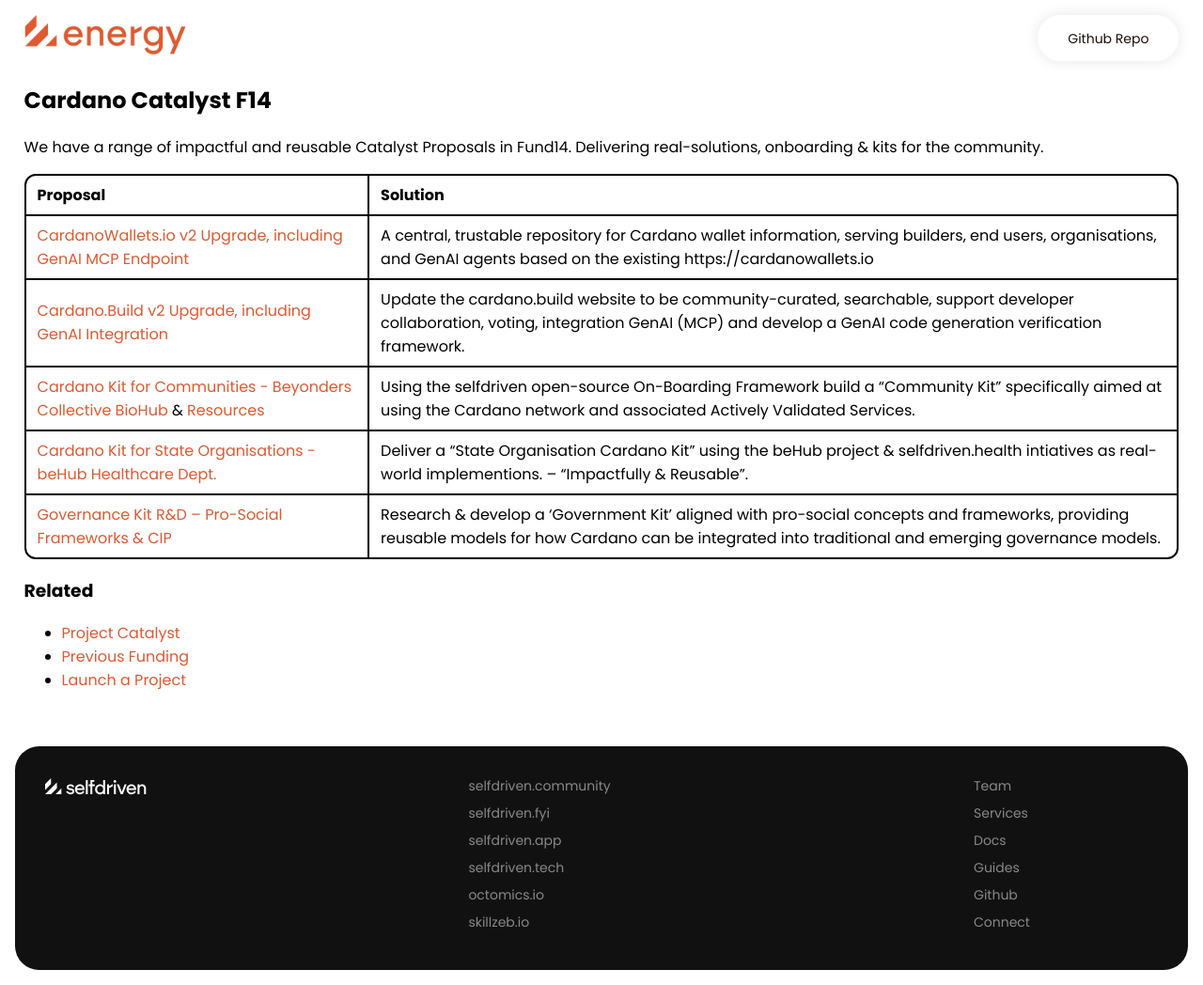
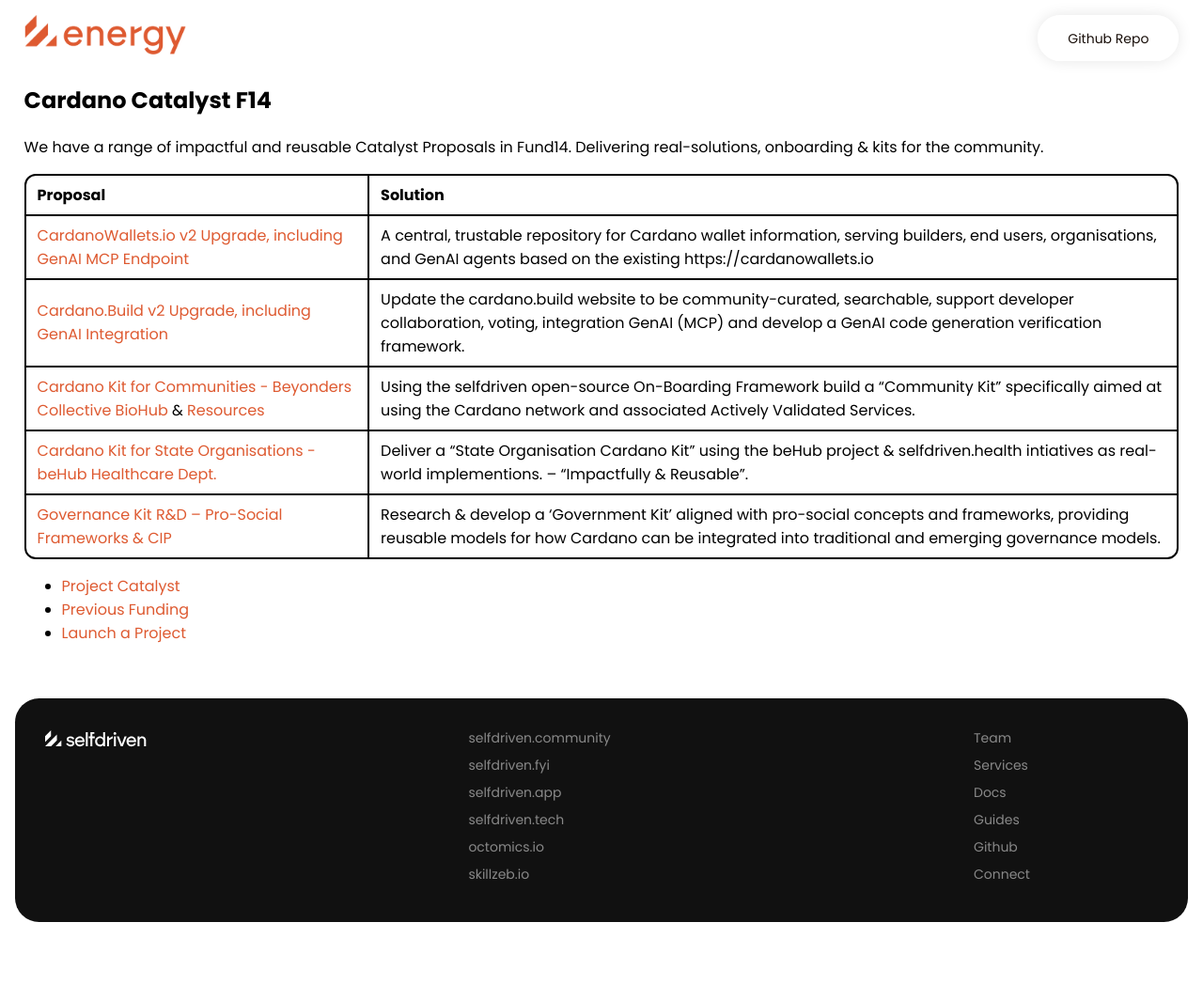
Before and after one commit to selfdriven-engagement/selfdriven-energy, a Jekyll site: the page built from docs/pages/cardano-catalyst.md, in a window 1280 px wide. Shown: the whole page at 94% size. Built offline with Jekyll 4.4.1, drawn with Linux system fonts in a browser that asks for light colours; after the commit the page ends 997 px from its top, so only the background shows below that.

Commit message:
Update cardano-catalyst.md

```diff
--- a/docs/pages/cardano-catalyst.md
+++ b/docs/pages/cardano-catalyst.md
@@ -16,7 +16,7 @@ We have a range of impactful and reusable Catalyst Proposals in Fund14. Deliveri
 |[Cardano Kit for State Organisations - beHub Healthcare Dept.](https://projectcatalyst.io/funds/14/cardano-use-cases-partners-and-products/cardano-kit-for-state-organisations-behub-healthcare-dept)|Deliver a “State Organisation Cardano Kit” using the beHub project & selfdriven.health intiatives as real-world implementions. -- "Impactfully & Reusable".|
 |[Governance Kit R&D – Pro-Social Frameworks & CIP](https://projectcatalyst.io/funds/14/cardano-use-cases-concepts/governance-kit-randd-pro-social-frameworks-or-cip)|Research & develop a 'Government Kit' aligned with pro-social concepts and frameworks, providing reusable models for how Cardano can be integrated into traditional and emerging governance models.|
 
-### Related
+
 - [Project Catalyst](https://projectcatalyst.io)
 - [Previous Funding](https://selfdriven.fyi/energy)
 - [Launch a Project](https://selfdriven.fyi/launch)
```
